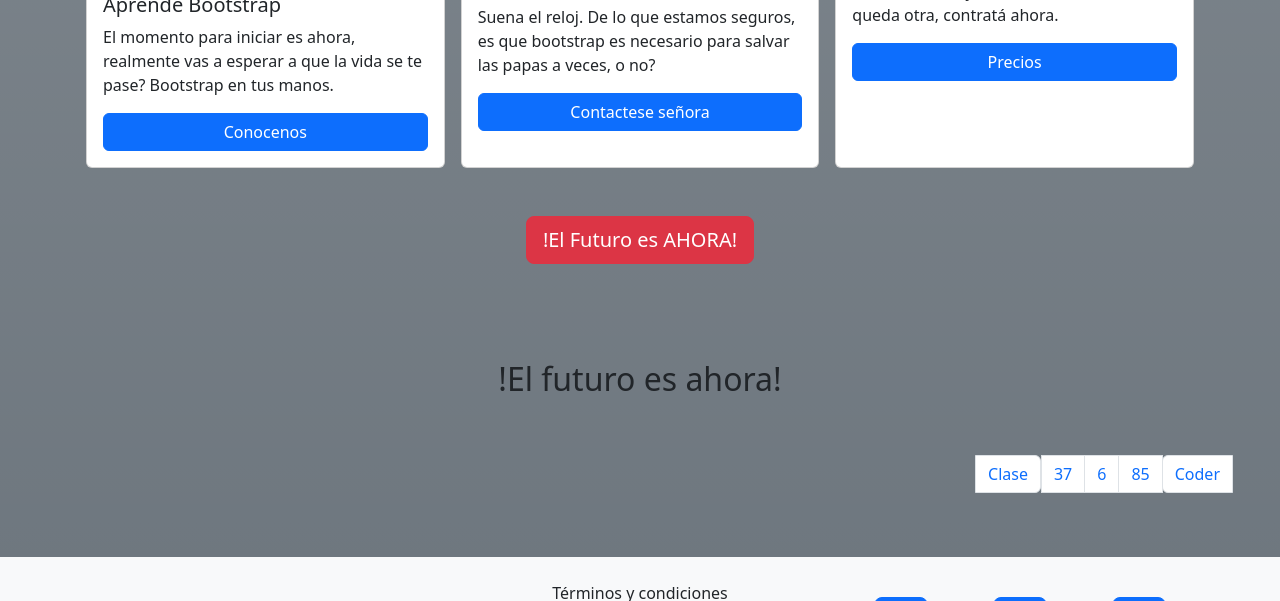
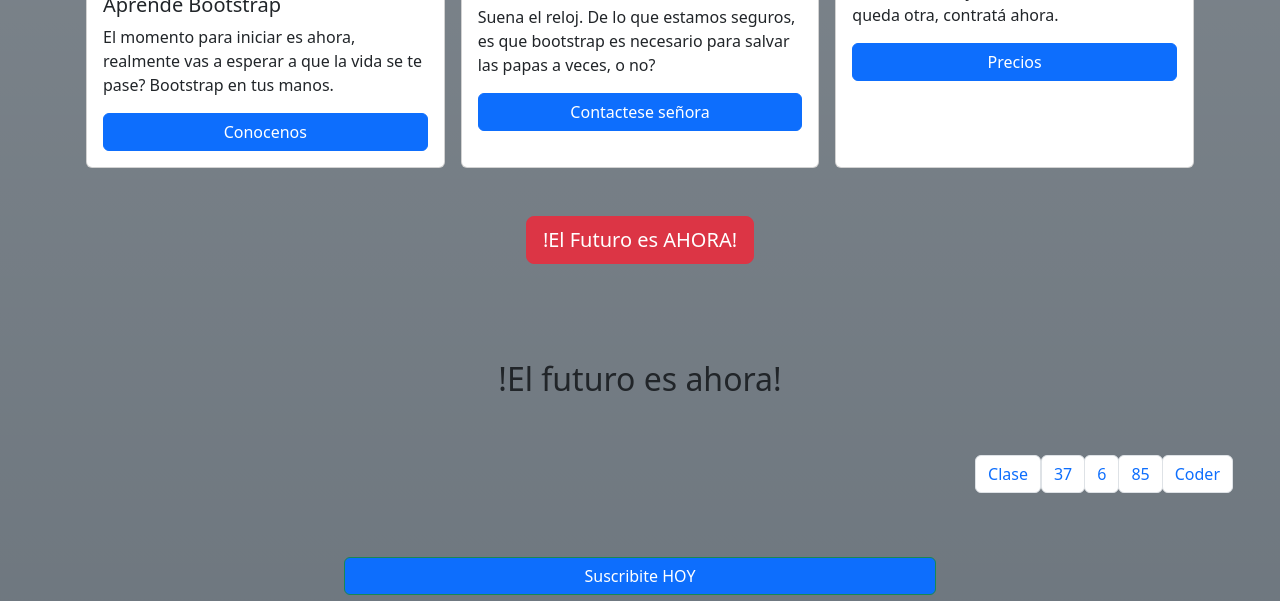
Before and after one commit to hugomagno/MN-entrega-boostrap, a plain HTML site: page index.html in a window 1280 px wide. Shown: the part 529-1130 px from the top of the page. Drawn offline with nearby package versions, Linux system fonts and the light colour scheme.

Commit message:
Agregado suscribite HOY y mejorado el contador página

```diff
--- a/index.html
+++ b/index.html
@@ -97,13 +97,21 @@
         <!-- no se si es muy estético a la derecha, pero lo pongo para cambiar un poco -->
         <nav aria-label="Ejemplo de página" class="d-flex justify-content-end justify-items-center align-items-center">
           <ul class="pagination d-flex justify-content-center">
-            <li class="page-item"><a class="page-link" href="#">Clase</a></li>
-            <li class="page-item"><a class="page-link" href="#">37</a></li>
-            <li class="page-item"><a class="page-link" href="#">6</a></li>
-            <li class="page-item"><a class="page-link" href="#">85</a></li>
-            <li class="page-item"><a class="page-link" href="#">Coder</a></li>
+            <li class="page-item"><a class="page-link rounded" href="#">Clase</a></li>
+            <li class="page-item"><a class="page-link rounded" href="#">37</a></li>
+            <li class="page-item"><a class="page-link rounded" href="#">6</a></li>
+            <li class="page-item"><a class="page-link rounded" href="#">85</a></li>
+            <li class="page-item"><a class="page-link rounded" href="#">Coder</a></li>
           </ul>
         </nav>
+
+
+
+        <div class="d-grid gap-2 col-6 mx-auto m-5 border-1">
+          <button class="btn btn-primary border-success" type="button">Suscribite HOY</button>
+
+        </div>
+
 
     </main>
 
```
